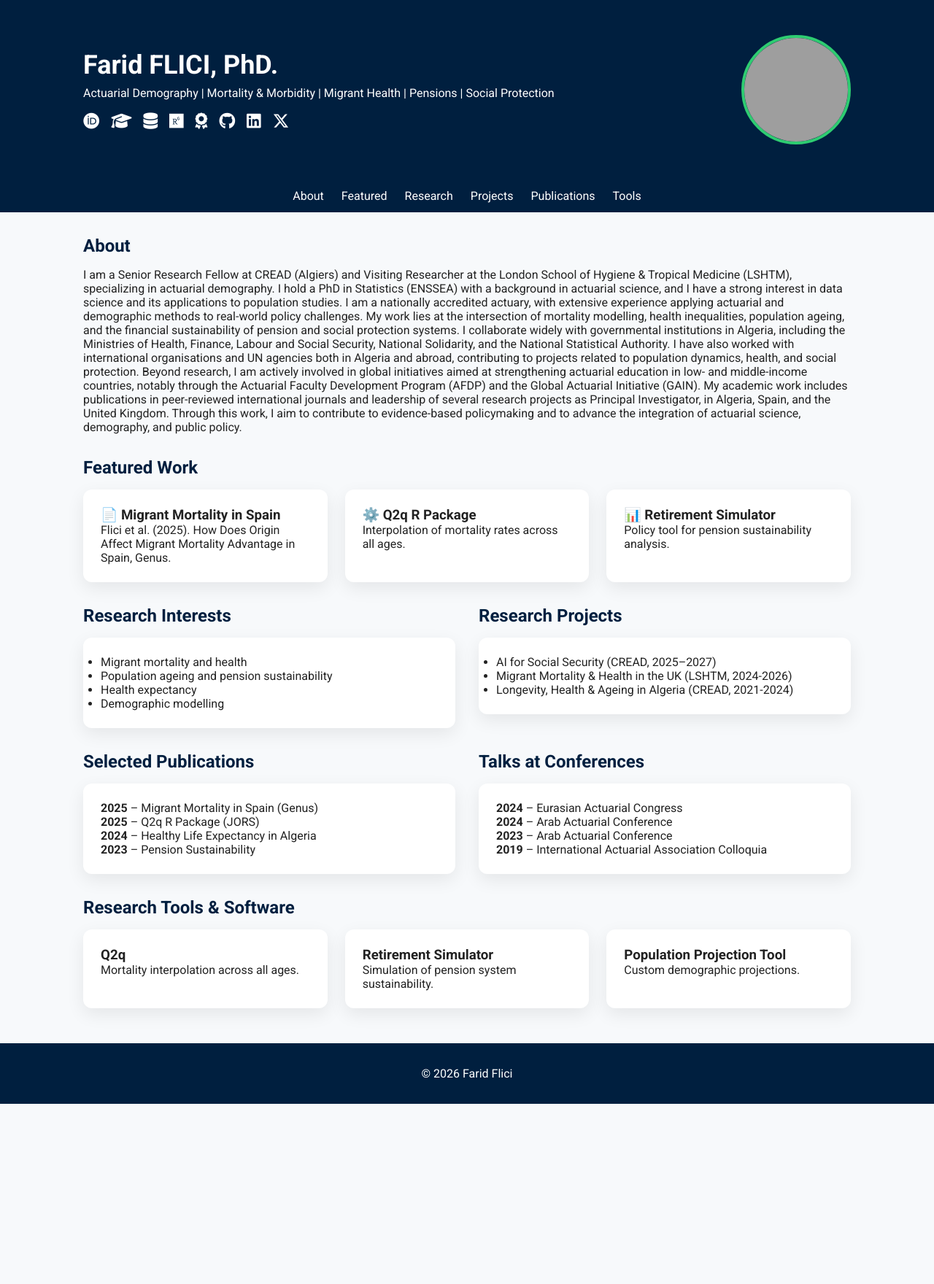
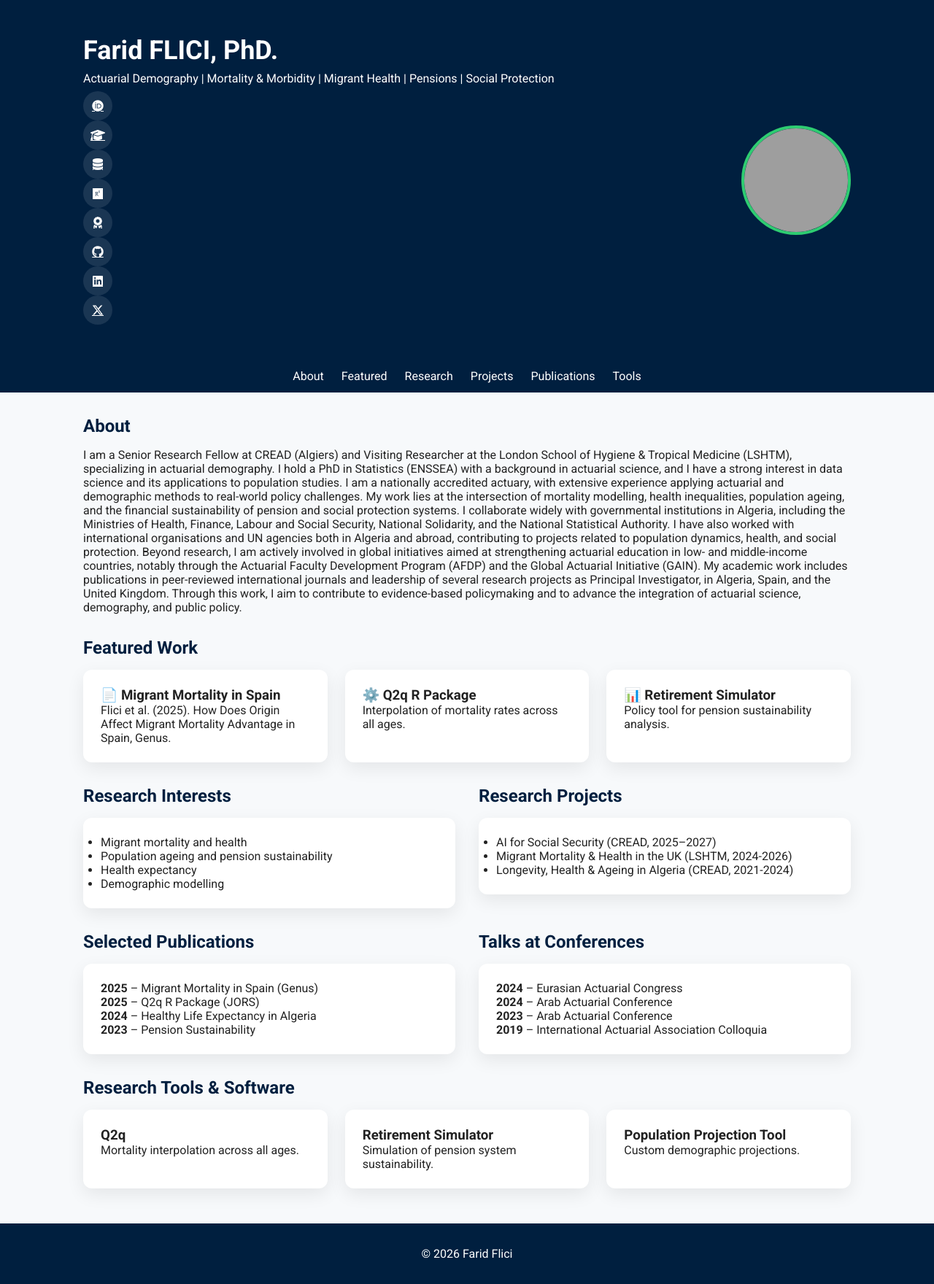
Before and after one commit to Farid-FLICI/farid-flici.github.io, a Jekyll site: the page index2.html, which Jekyll copies as it is, in a window 1280 px wide. Shown: the whole page at 73% size. Built offline with Jekyll 4.4.1, drawn with Linux system fonts in a browser that asks for light colours; before the commit the page ends 1513 px from its top, so only the background shows below that; grey boxes are pictures that could not be loaded.

Commit message:
Update index2.html

```diff
--- a/index2.html
+++ b/index2.html
@@ -81,22 +81,31 @@
   border:4px solid var(--green);
 }
 
-.social-icons {
-  margin-top: 1rem;
+.social-icons a {
+  width: 40px;
+  height: 40px;
   display: flex;
-  gap: 1rem;
-  flex-wrap: wrap;
-}
-
-.social-icons a {
+  align-items: center;
+  justify-content: center;
+  background: rgba(255,255,255,0.1);
+  border-radius: 50%;
   color: white;
-  font-size: 1.4rem;
   transition: 0.3s;
 }
 
+/* Hover colors (by platform) */
+.social-icons a:hover i.fa-orcid { color: #A6CE39; }
+.social-icons a:hover i.fa-graduation-cap { color: #4285F4; } /* Google Scholar */
+.social-icons a:hover i.fa-database { color: #ff6c00; } /* Scopus-like */
+.social-icons a:hover i.fa-researchgate { color: #00CCBB; }
+.social-icons a:hover i.fa-award { color: #f39c12; } /* Publons */
+.social-icons a:hover i.fa-github { color: #333; }
+.social-icons a:hover i.fa-linkedin { color: #0077B5; }
+.social-icons a:hover i.fa-x-twitter { color: #1DA1F2; }
+
 .social-icons a:hover {
-  color: var(--green);
-  transform: translateY(-2px);
+  background: white;
+  transform: translateY(-3px);
 }
 /* NAV */
 nav{
```
